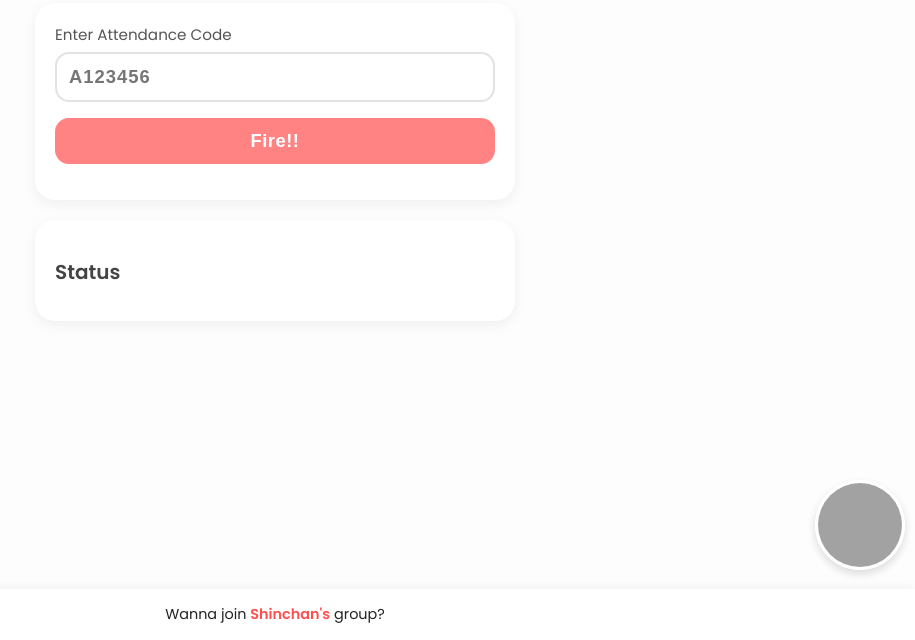
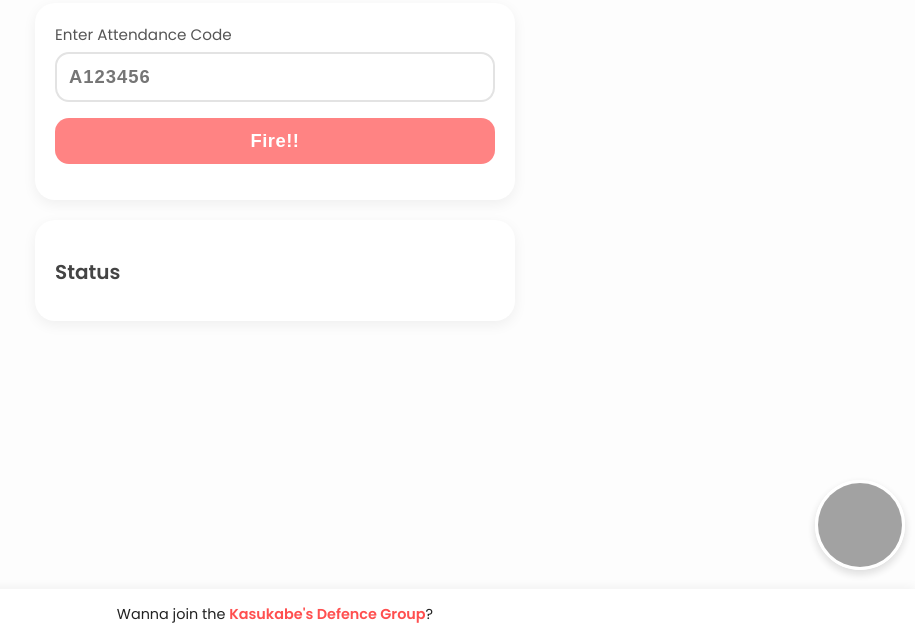
Before and after one commit to oz456/mass, a plain HTML site: page index.html in a window 1280 px wide. Shown: the part 160-800 px from the top of the page, without its empty margins (365-1280 px from the left). Drawn offline with Linux system fonts and the light colour scheme; grey boxes are pictures that could not be loaded.

Commit message:
rename to KDG

```diff
--- a/index.html
+++ b/index.html
@@ -3,7 +3,7 @@
 <head>
   <meta charset="UTF-8" />
   <meta name="viewport" content="width=device-width, initial-scale=1.0" />
-  <title>Kasukabe Defence Group – Fire!!</title>
+  <title>Kasukabe's Defence Group – Attendance Marker</title>
 
   <!-- Fonts -->
   <link href="https://fonts.googleapis.com/css2?family=Poppins:wght@300;400;600&family=Fredoka+One&display=swap" rel="stylesheet">
@@ -60,7 +60,7 @@
 
   <!-- Footer -->
   <footer>
-    Wanna join <a href="https://www.linkedin.com/in/vvstf456/" target="_blank">Shinchan's</a> group?
+    Wanna join the <a href="https://www.linkedin.com/in/vvstf456/" target="_blank">Kasukabe's Defence Group</a>?
   </footer>
 
   <script src="script.js"></script>
```
